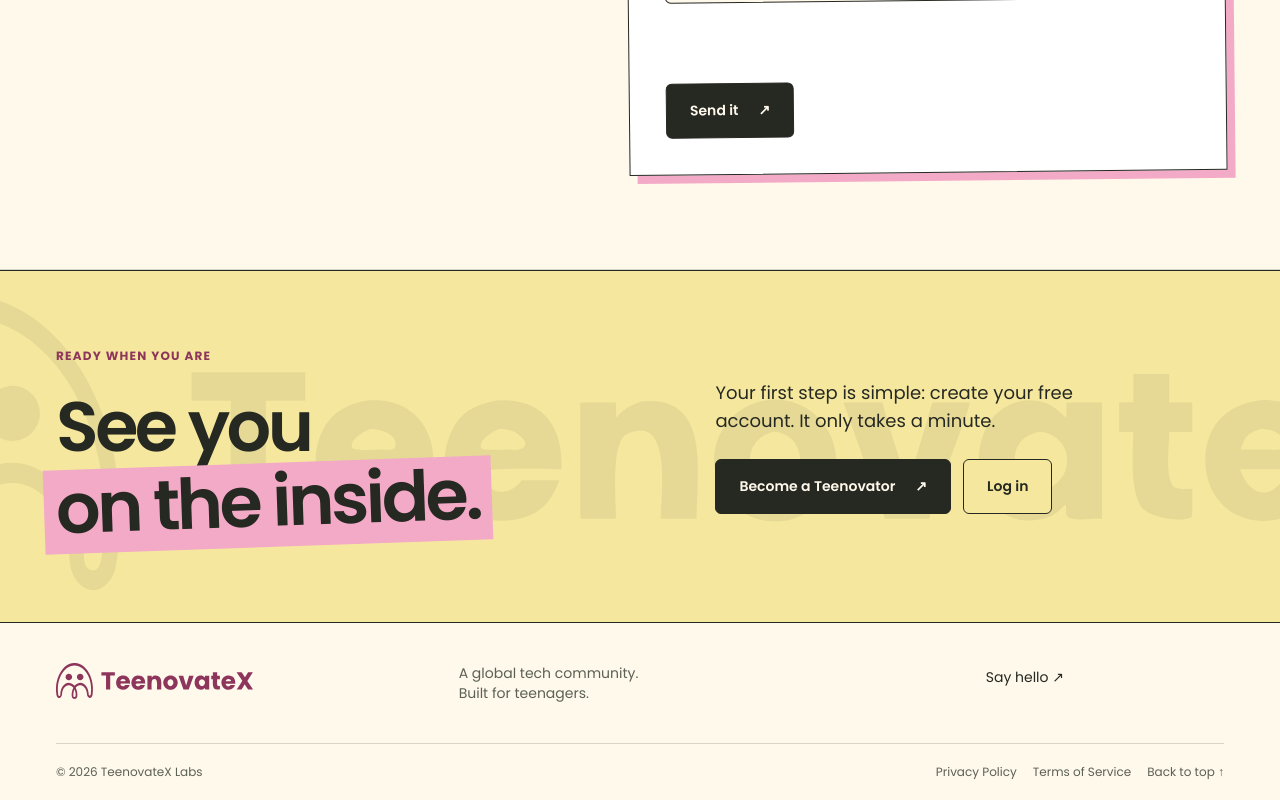
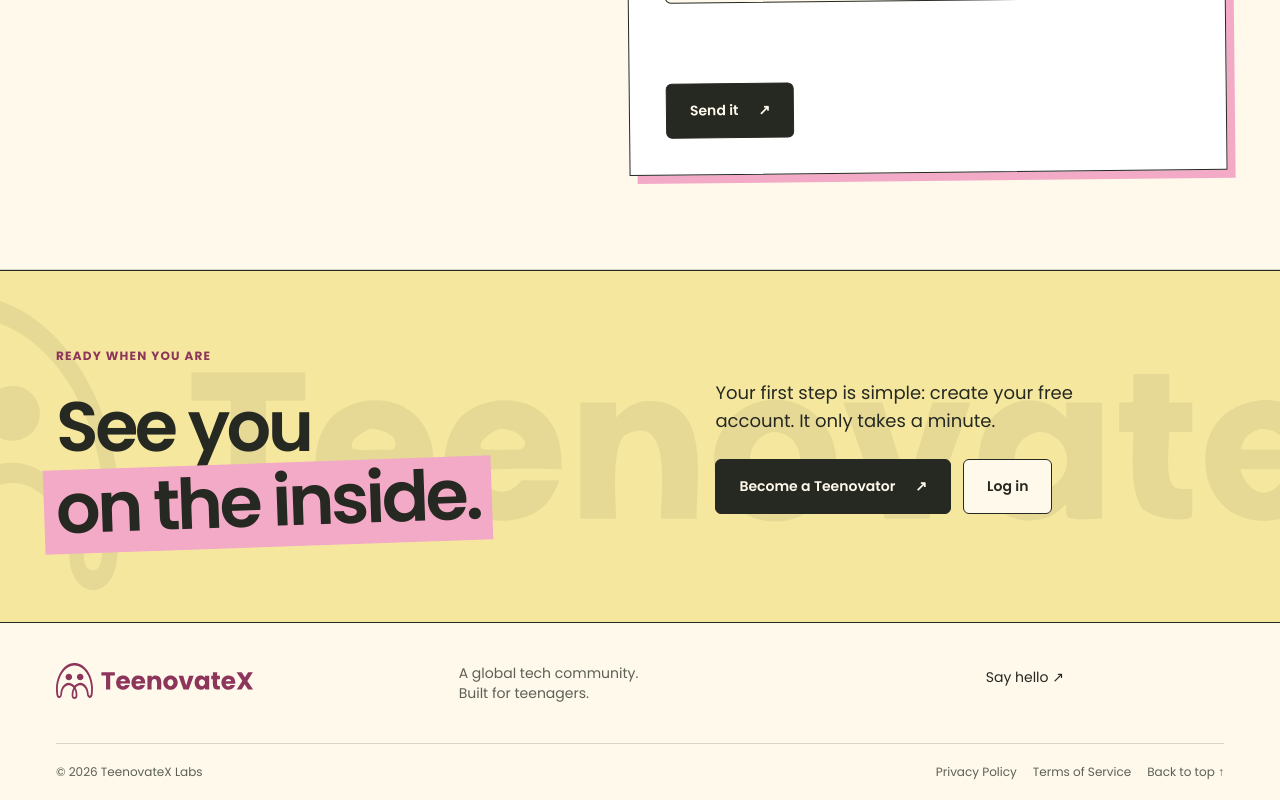
Before and after one commit to Teenovatex-Labs/frontend, a Next.js app: page / in a window 1280 px wide. Shown: the part 9650-10450 px from the top of the page. Built offline with nearby package versions, Linux system fonts and the light colour scheme; no server answers; some icons are missing.

Commit message:
fix: rest the join Log in button on cream so it stays visible on the yellow band

```diff
--- a/src/components/Join.tsx
+++ b/src/components/Join.tsx
@@ -32,7 +32,7 @@ export default function Join() {
             <Link href={appUrl("/auth?mode=signup")} className="btn">
               Become a Teenovator <span>↗︎</span>
             </Link>
-            <Link href={appUrl("/auth?mode=login")} className="btn-secondary">
+            <Link href={appUrl("/auth?mode=login")} className="btn-secondary on-yellow">
               Log in
             </Link>
           </div>
```
